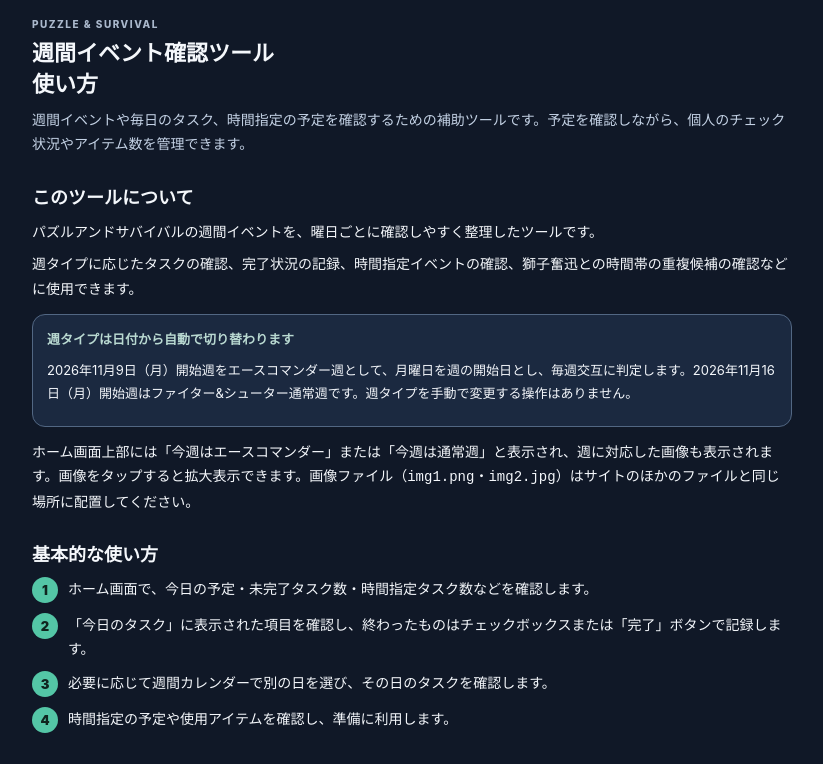
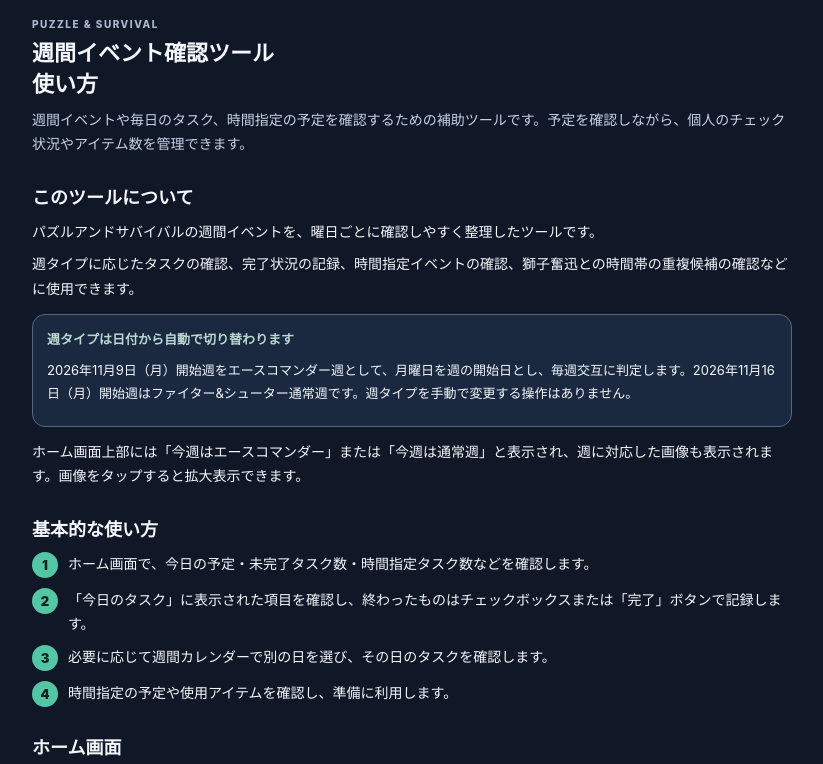
Before and after one commit to neko-data-lab/pasaba_task, a plain HTML site: page help.html in a window 1280 px wide. Shown: the top 764 px of the page, without its empty margins (228-1051 px from the left). Drawn offline with Linux system fonts and the light colour scheme.

Commit message:
Add files via upload

```diff
--- a/help.html
+++ b/help.html
@@ -28,7 +28,7 @@ p,li{font-size:14px;line-height:1.75}p{margin:8px 0}ul,ol{padding-left:22px}
 <p>パズルアンドサバイバルの週間イベントを、曜日ごとに確認しやすく整理したツールです。</p>
 <p>週タイプに応じたタスクの確認、完了状況の記録、時間指定イベントの確認、獅子奮迅との時間帯の重複候補の確認などに使用できます。</p>
 <div class="notice"><strong>週タイプは日付から自動で切り替わります</strong><p>2026年11月9日（月）開始週をエースコマンダー週として、月曜日を週の開始日とし、毎週交互に判定します。2026年11月16日（月）開始週はファイター&amp;シューター通常週です。週タイプを手動で変更する操作はありません。</p></div>
-<p>ホーム画面上部には「今週はエースコマンダー」または「今週は通常週」と表示され、週に対応した画像も表示されます。画像をタップすると拡大表示できます。画像ファイル（<code>img1.png</code>・<code>img2.jpg</code>）はサイトのほかのファイルと同じ場所に配置してください。</p>
+<p>ホーム画面上部には「今週はエースコマンダー」または「今週は通常週」と表示され、週に対応した画像も表示されます。画像をタップすると拡大表示できます。</p>
 
 <h2>基本的な使い方</h2>
 <div class="step"><span class="num">1</span><div>ホーム画面で、今日の予定・未完了タスク数・時間指定タスク数などを確認します。</div></div>
```
